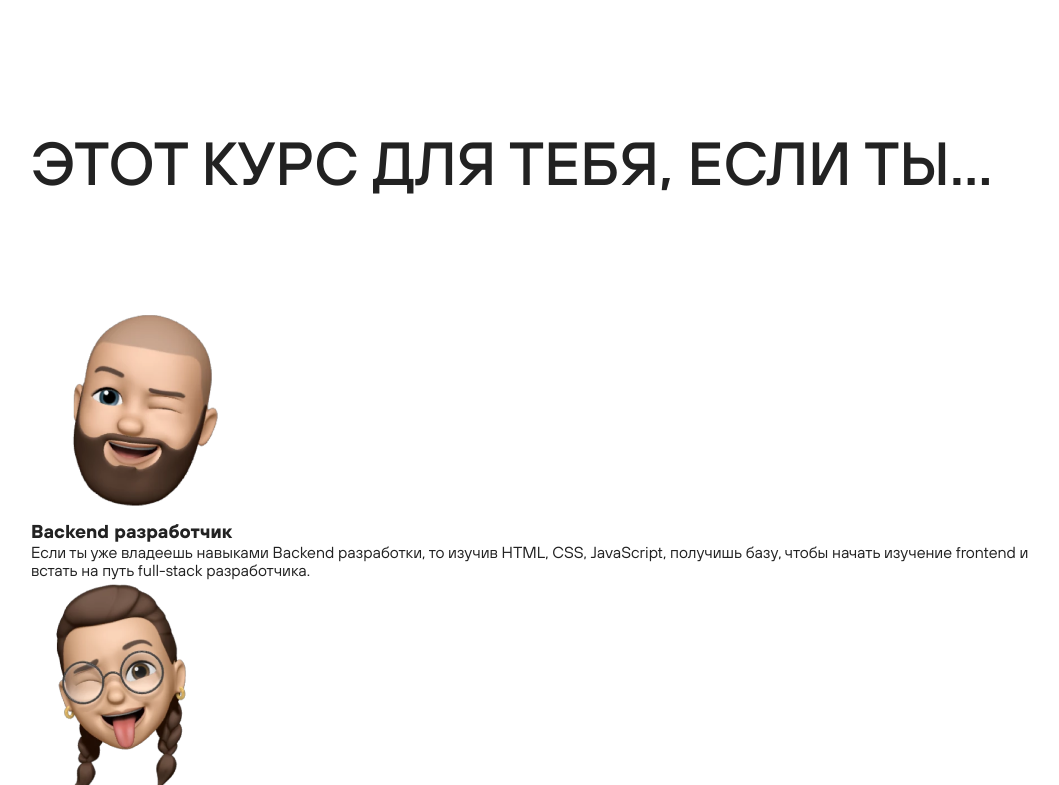
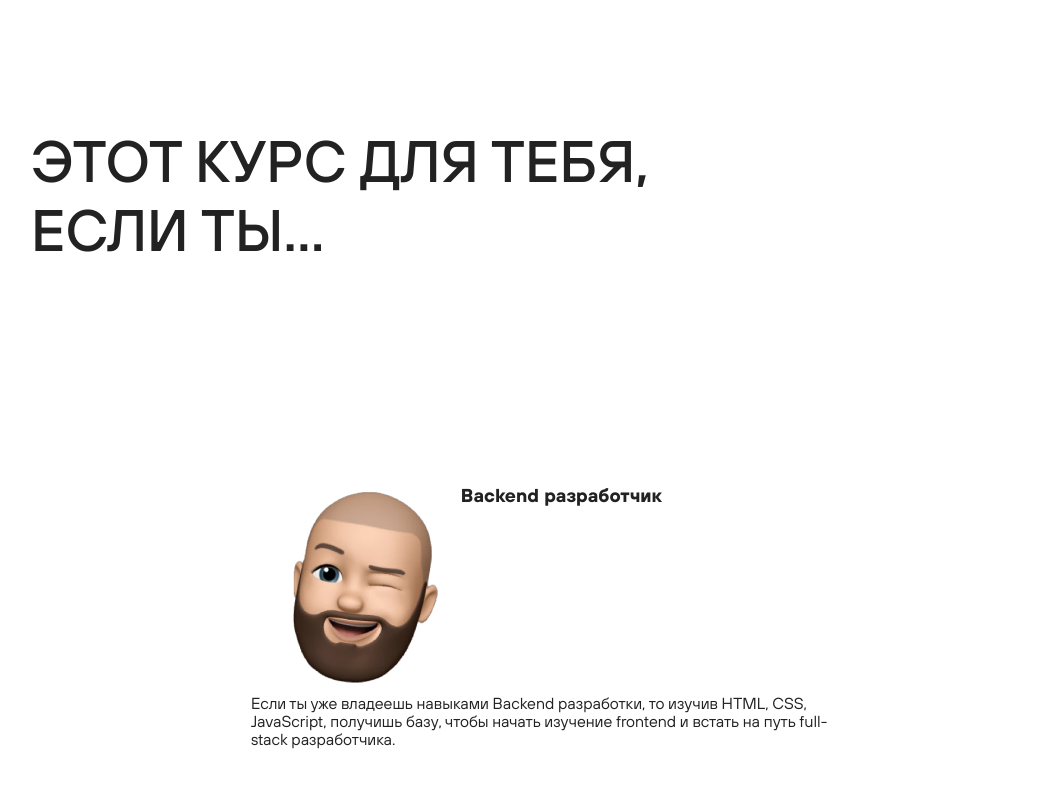
Before and after one commit to Akrom13/landing, a plain HTML site: page index.html in a window 1280 px wide. Shown: the part 720-1505 px from the top of the page, without its empty margins (89-1148 px from the left). Drawn offline with Linux system fonts and the light colour scheme; a web font is replaced by a local one.

Commit message:
домашнее задание вторая страница

```diff
--- a/index.html
+++ b/index.html
@@ -36,7 +36,7 @@
         </div>
     </section>
     <section>
-        <h2>Этот курс для тебя, если ты...</h2>
+        <h2 id="titleCourse">Этот курс для тебя, если ты...</h2>
         <div class="course-options">
             <div class="infoone">
                 <img src="./images/BackEnd.png" alt="backend" class="courseimg">
--- a/style.css
+++ b/style.css
@@ -79,8 +79,31 @@ h1{
     cursor: pointer;
 }
 
+#titleCourse{
+    font-size: calc(2.7vw + 24px);
+    line-height: 118%;
+    margin-bottom: calc(5.5vw + 19.3px);
+    font-weight: 500;
+    width: calc(44.1vw + 174px);
+}
+.course-options{
+    margin: 220px;
+    display: flex;
+    flex-wrap: wrap;
+    flex-direction: row;
+    gap: 40px 70px;
+}
+.infoone{
+    display: flex;
+    flex-wrap: wrap;
+}
+.courseimg{
+    width: calc(3.3vw + 167.7px);
+}
 
-
+section {
+    padding: 0 calc(10.6vw - 15.8px) calc(11vw + 18.6px);
+}
 h2{
     font-size: calc(2.8vw + 25px);
     text-transform: uppercase;
```
